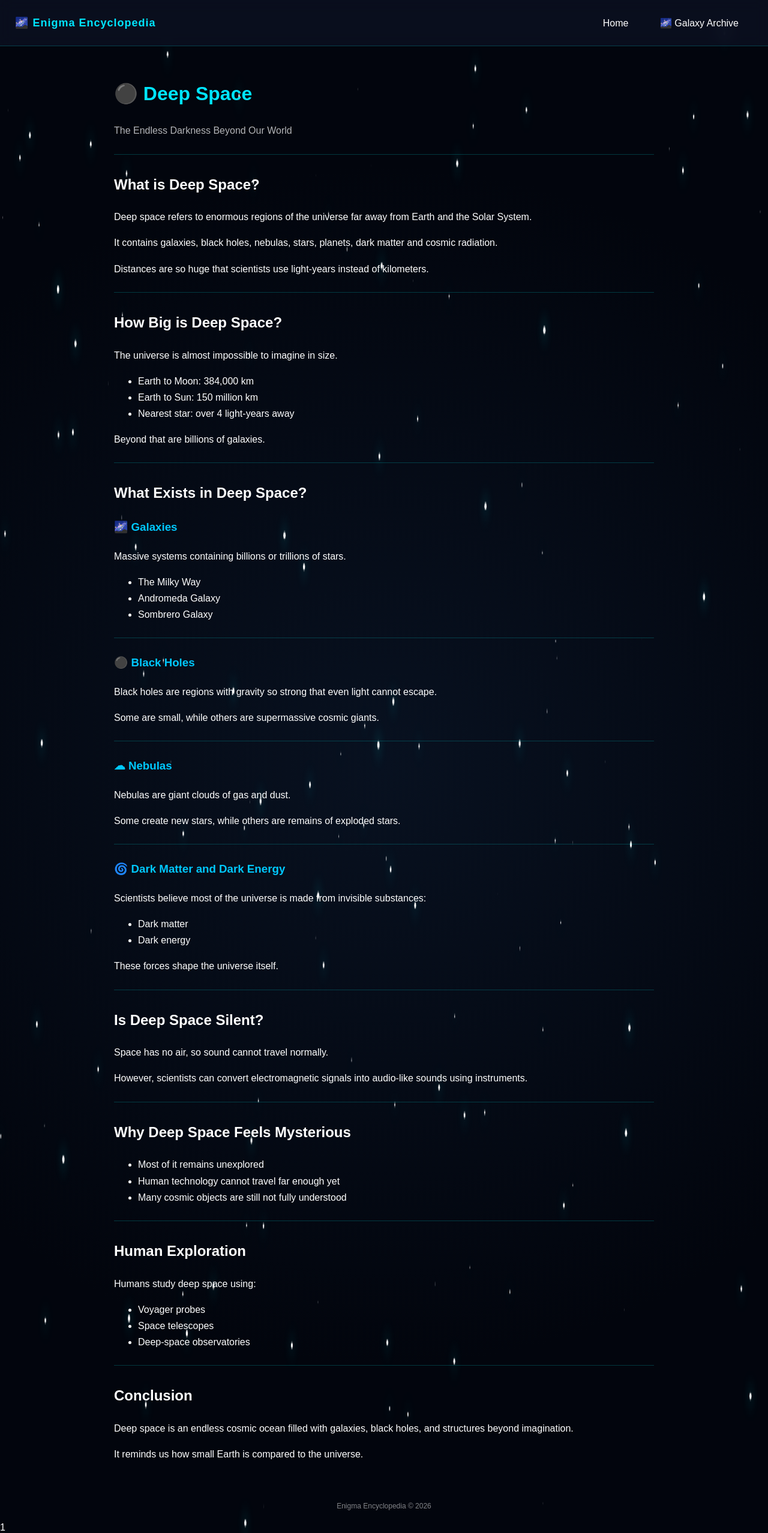
After one commit to ENIGMA0077/REPO, a Django app: page /galaxies/deep-space/ in a window 1280 px wide. The commit adds this page. Shown: the whole page at 60% size. Run offline with Django 5.2, Linux system fonts and the light colour scheme.

Commit message:
updated galaxy pages and videos

```diff
--- a/main/static/css/style.css
+++ b/main/static/css/style.css
@@ -307,3 +307,19 @@ body {
 .subtitle {
     opacity: 0.7;
 }
+
+#bgVideo {
+    position: fixed;
+    top: 0;
+    left: 0;
+    width: 100%;
+    height: 100%;
+    object-fit: cover;
+    z-index: -2;
+    filter: brightness(0.4) contrast(1.1);
+    transition: opacity 0.5s ease;
+}
+
+body {
+    transition: transform 0.5s ease;
+}
--- /dev/null
+++ b/main/templates/galaxies/deep_space.html
@@ -0,0 +1,166 @@
+{% extends 'main/base.html' %}
+
+{% block content %}
+
+<div class="article">
+
+    <h1>⚫ Deep Space</h1>
+
+    <p class="subtitle">
+        The Endless Darkness Beyond Our World
+    </p>
+
+    <hr>
+
+    <h2>What is Deep Space?</h2>
+
+    <p>
+        Deep space refers to enormous regions of the universe
+        far away from Earth and the Solar System.
+    </p>
+
+    <p>
+        It contains galaxies, black holes, nebulas,
+        stars, planets, dark matter and cosmic radiation.
+    </p>
+
+    <p>
+        Distances are so huge that scientists use light-years
+        instead of kilometers.
+    </p>
+
+    <hr>
+
+    <h2>How Big is Deep Space?</h2>
+
+    <p>
+        The universe is almost impossible to imagine in size.
+    </p>
+
+    <ul>
+        <li>Earth to Moon: 384,000 km</li>
+        <li>Earth to Sun: 150 million km</li>
+        <li>Nearest star: over 4 light-years away</li>
+    </ul>
+
+    <p>
+        Beyond that are billions of galaxies.
+    </p>
+
+    <hr>
+
+    <h2>What Exists in Deep Space?</h2>
+
+    <h3>🌌 Galaxies</h3>
+
+    <p>
+        Massive systems containing billions or trillions of stars.
+    </p>
+
+    <ul>
+        <li>The Milky Way</li>
+        <li>Andromeda Galaxy</li>
+        <li>Sombrero Galaxy</li>
+    </ul>
+
+    <hr>
+
+    <h3>⚫ Black Holes</h3>
+
+    <p>
+        Black holes are regions with gravity so strong
+        that even light cannot escape.
+    </p>
+
+    <p>
+        Some are small,
+        while others are supermassive cosmic giants.
+    </p>
+
+    <hr>
+
+    <h3>☁ Nebulas</h3>
+
+    <p>
+        Nebulas are giant clouds of gas and dust.
+    </p>
+
+    <p>
+        Some create new stars,
+        while others are remains of exploded stars.
+    </p>
+
+    <hr>
+
+    <h3>🌀 Dark Matter and Dark Energy</h3>
+
+    <p>
+        Scientists believe most of the universe
+        is made from invisible substances:
+    </p>
+
+    <ul>
+        <li>Dark matter</li>
+        <li>Dark energy</li>
+    </ul>
+
+    <p>
+        These forces shape the universe itself.
+    </p>
+
+    <hr>
+
+    <h2>Is Deep Space Silent?</h2>
+
+    <p>
+        Space has no air,
+        so sound cannot travel normally.
+    </p>
+
+    <p>
+        However, scientists can convert electromagnetic signals
+        into audio-like sounds using instruments.
+    </p>
+
+    <hr>
+
+    <h2>Why Deep Space Feels Mysterious</h2>
+
+    <ul>
+        <li>Most of it remains unexplored</li>
+        <li>Human technology cannot travel far enough yet</li>
+        <li>Many cosmic objects are still not fully understood</li>
+    </ul>
+
+    <hr>
+
+    <h2>Human Exploration</h2>
+
+    <p>
+        Humans study deep space using:
+    </p>
+
+    <ul>
+        <li>Voyager probes</li>
+        <li>Space telescopes</li>
+        <li>Deep-space observatories</li>
+    </ul>
+
+    <hr>
+
+    <h2>Conclusion</h2>
+
+    <p>
+        Deep space is an endless cosmic ocean
+        filled with galaxies, black holes,
+        and structures beyond imagination.
+    </p>
+
+    <p>
+        It reminds us how small Earth is
+        compared to the universe.
+    </p>
+
+</div>
+
+{% endblock %}
--- a/main/templates/main/base.html
+++ b/main/templates/main/base.html
@@ -67,17 +67,16 @@
 
 <body>
 
+    <video id="bgVideo" autoplay muted loop playsinline></video>
+
     <canvas id="space"></canvas>
 
-<audio id="glassSound">
-    <source src="{% static 'sounds/glass.mp3' %}" type="audio/mpeg">
-</audio>
 
 <header>
     <h1>🌌 Enigma Encyclopedia</h1>
     <nav>
         <a href="/">Home</a>
-        <a href="/galaxies/">Galaxies</a>
+        <a href="/galaxies/">🌌 Galaxy Archive</a>
     </nav>
 </header>
 
@@ -101,8 +100,8 @@ document.querySelectorAll(".card").forEach(card => {
         const centerX = rect.width / 2;
         const centerY = rect.height / 2;
 
-        const rotateX = ((y - centerY) / centerY) * -10;
-        const rotateY = ((x - centerX) / centerX) * 10;
+        const rotateX = ((y - centerY) / centerY) * -15;
+        const rotateY = ((x - centerX) / centerX) * 15;
 
         card.style.transform =
             `rotateX(${rotateX}deg) rotateY(${rotateY}deg) scale(1.05)`;
@@ -175,6 +174,7 @@ function breakCard(event, card) {
     }, 300);
 }
 </script>
+
 
 <script>
 
@@ -266,6 +266,65 @@ window.addEventListener("pageshow", () => {
     });
 
 });
+
+{% comment %} const isMobile = window.innerWidth < 768;
+
+const starsCount = isMobile ? 40 : 140;
+
+if (!isMobile) {
+    ctx.shadowBlur = 12;
+    ctx.shadowColor = "cyan";
+}
+
+if (isMobile) {
+    document.getElementById("space").remove();
+} {% endcomment %}
+
+</script>
+
+
+<script>
+const video = document.getElementById("bgVideo");
+
+const backgrounds = {
+    milkyway: "/static/video/milkyway.mp4",
+    andromeda: "/static/video/andromeda.mp4",
+    deepspace: "/static/video/ton618.mp4"
+};
+
+document.querySelectorAll(".card").forEach(card => {
+
+    card.addEventListener("mouseenter", () => {
+
+        const bg = card.dataset.bg;
+
+        if (!backgrounds[bg]) return;
+
+        video.style.opacity = 0;
+
+        setTimeout(() => {
+            video.src = backgrounds[bg];
+            video.load();
+            video.play().catch(()=>{});
+            video.style.opacity = 1;
+        }, 200);
+    });
+
+});
+</script>
+
+<script>
+function warpJump(url) {
+
+    document.body.style.transition = "0.6s";
+    document.body.style.transform = "scale(0.95)";
+    document.body.style.filter = "blur(8px) brightness(0.5)";
+
+    setTimeout(() => {
+        window.location.href = url;
+    }, 500);
+}
+
 </script>
 
 </body>
--- a/main/urls.py
+++ b/main/urls.py
@@ -11,5 +11,9 @@ urlpatterns = [
     path("article/micro-world/", views.micro),
     path("article/macro-world/", views.macro),
     path("article/environment/", views.environment),
-    path('galaxies/', views.galaxies, name='galaxies'),
+    path("galaxies/milky-way/", views.milky_way),
+    path("galaxies/andromeda/", views.andromeda),
+    path("galaxies/deep-space/", views.deep_space),
+    path('galaxies/', views.galaxies, name='galaxies')
+
 ]
--- a/main/views.py
+++ b/main/views.py
@@ -20,6 +20,15 @@ def micro(request):
 
 def macro(request):
     return render(request, "main/article_macro.html")
+
+def milky_way(request):
+    return render(request, "galaxies/milky_way.html")
+
+def andromeda(request):
+    return render(request, "galaxies/andromeda.html")
+
+def deep_space(request):
+    return render(request, "galaxies/deep_space.html")
 
 def galaxies(request):
     return render(request, 'main/galaxies.html')
```
Also changed, not shown: core/settings.py (+4 -3 lines), main/templates/galaxies/andromeda.html (added, +129 -0 lines), main/templates/galaxies/milky_way.html (added, +140 -0 lines), main/templates/main/galaxies.html (+17 -17 lines), 5 other files.
